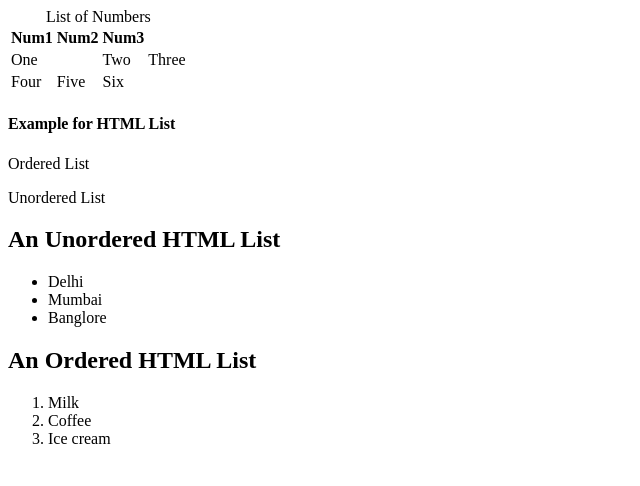
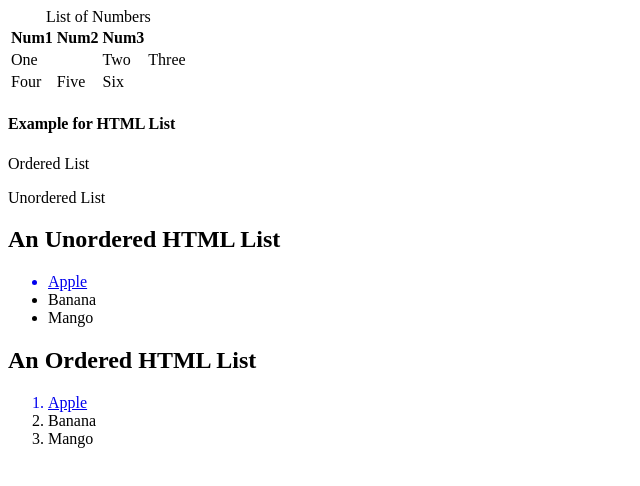
Before and after one commit to j770044/HTML, a plain HTML site: page site/index.html in a window 1280 px wide. Shown: the whole page, without its empty margins (0-640 px from the left). Drawn offline with Linux system fonts and the light colour scheme.

Commit message:
new updated HTML

```diff
--- a/site/index.html
+++ b/site/index.html
@@ -136,17 +136,17 @@
 <h2>An Unordered HTML List</h2>
 
 <ul>
-  <li>Delhi</li>
-  <li>Mumbai</li>
-  <li>Banglore</li>
+  <a href="#"><li>Apple</li></a>
+  <li>Banana</li>
+  <li>Mango</li>
 </ul>
 
 <h2>An Ordered HTML List</h2>
 
 <ol>
-  <li>Milk</li>
-  <li>Coffee</li>
-  <li>Ice cream</li>
+  <a href="#"><li>Apple</li></a>
+  <li>Banana</li>
+  <li>Mango</li>
 </ol>
 
 </body>
```
